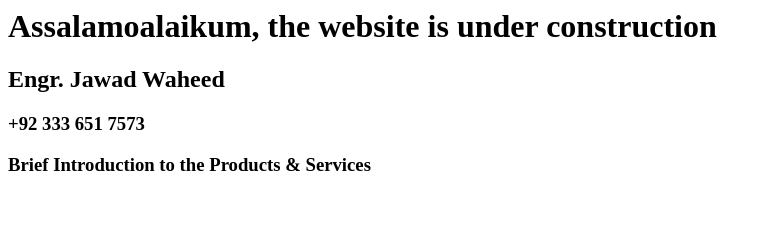
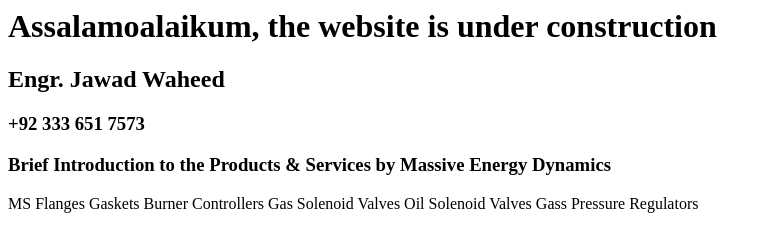
Before and after one commit to massive-energy/website, a plain HTML site: page index.html in a window 1280 px wide. Shown: the whole page, without its empty margins (0-772 px from the left). Drawn offline with Linux system fonts and the light colour scheme.

Commit message:
Update index.html

```diff
--- a/index.html
+++ b/index.html
@@ -3,5 +3,11 @@
     <h2>Engr. Jawad Waheed</h2>
 <h3> +92 333 651 7573 </h3>
 
-    <h3>Brief Introduction to the Products & Services</h3>
+    <h3>Brief Introduction to the Products & Services by Massive Energy Dynamics</h3>
+    MS Flanges
+    Gaskets
+    Burner Controllers
+    Gas Solenoid Valves
+    Oil Solenoid Valves
+    Gass Pressure Regulators
 </body>
```
